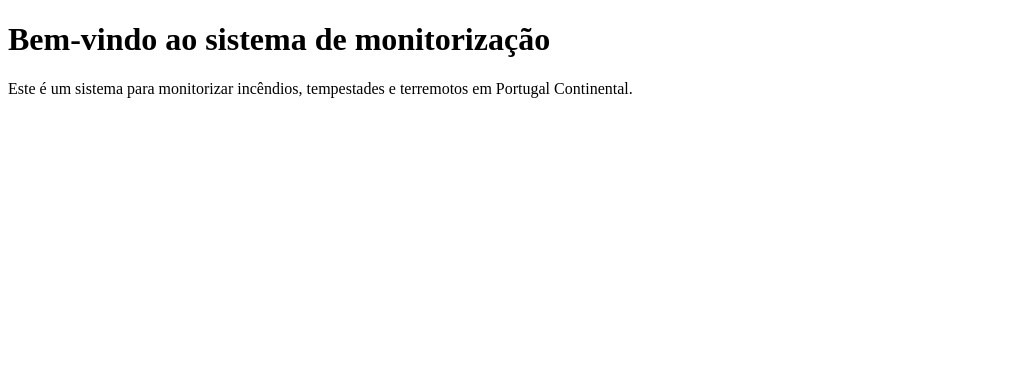
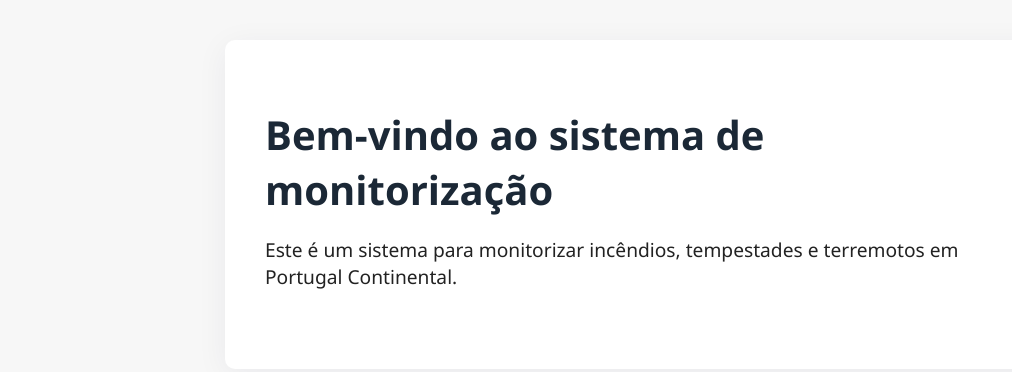
Before and after one commit to joaor707/Central-de-controlo, a plain HTML site: page index.html in a window 1280 px wide. Shown: the whole page, without its empty margins (0-1012 px from the left). Drawn offline with Linux system fonts and the light colour scheme.

Commit message:
Atualiza o arquivo index.html

```diff
--- a/index.html
+++ b/index.html
@@ -2,11 +2,49 @@
 <html lang="pt">
 <head>
     <meta charset="UTF-8">
-    <meta name="viewport" content="width=device-width, initial-scale=1.0">
-    <title>Monitorização</title>
+    <title>Central Preparação Monitor</title>
+    <link rel="manifest" href="manifest.json">
+    <link rel="icon" type="image/svg+xml" href="tornado.svg">
+    <meta name="viewport" content="width=device-width, initial-scale=1">
+    <meta name="theme-color" content="#1b2836">
+    <style>
+        body {
+            font-family: 'Segoe UI', Arial, sans-serif;
+            background: #f7f7f7;
+            margin: 0;
+        }
+        .container {
+            max-width: 750px;
+            margin: 40px auto 0 auto;
+            background: #fff;
+            border-radius: 10px;
+            box-shadow: 0 6px 32px rgba(0,24,64,0.06);
+            padding: 40px 40px 60px 40px;
+        }
+        h1 {
+            color: #1b2836;
+            font-size: 2.5rem;
+            margin-bottom: 16px;
+        }
+        p {
+            font-size: 1.2rem;
+            color: #222;
+        }
+    </style>
 </head>
 <body>
-    <h1>Bem-vindo ao sistema de monitorização</h1>
-    <p>Este é um sistema para monitorizar incêndios, tempestades e terremotos em Portugal Continental.</p>
+    <div class="container">
+        <h1>Bem-vindo ao sistema de monitorização</h1>
+        <p>
+            Este é um sistema para monitorizar incêndios, tempestades e terremotos em Portugal Continental.
+        </p>
+    </div>
+    <script src="painel.js"></script>
+    <script>
+        // Registrar service worker para PWA
+        if ('serviceWorker' in navigator) {
+            navigator.serviceWorker.register('service-worker.js');
+        }
+    </script>
 </body>
 </html>
```
